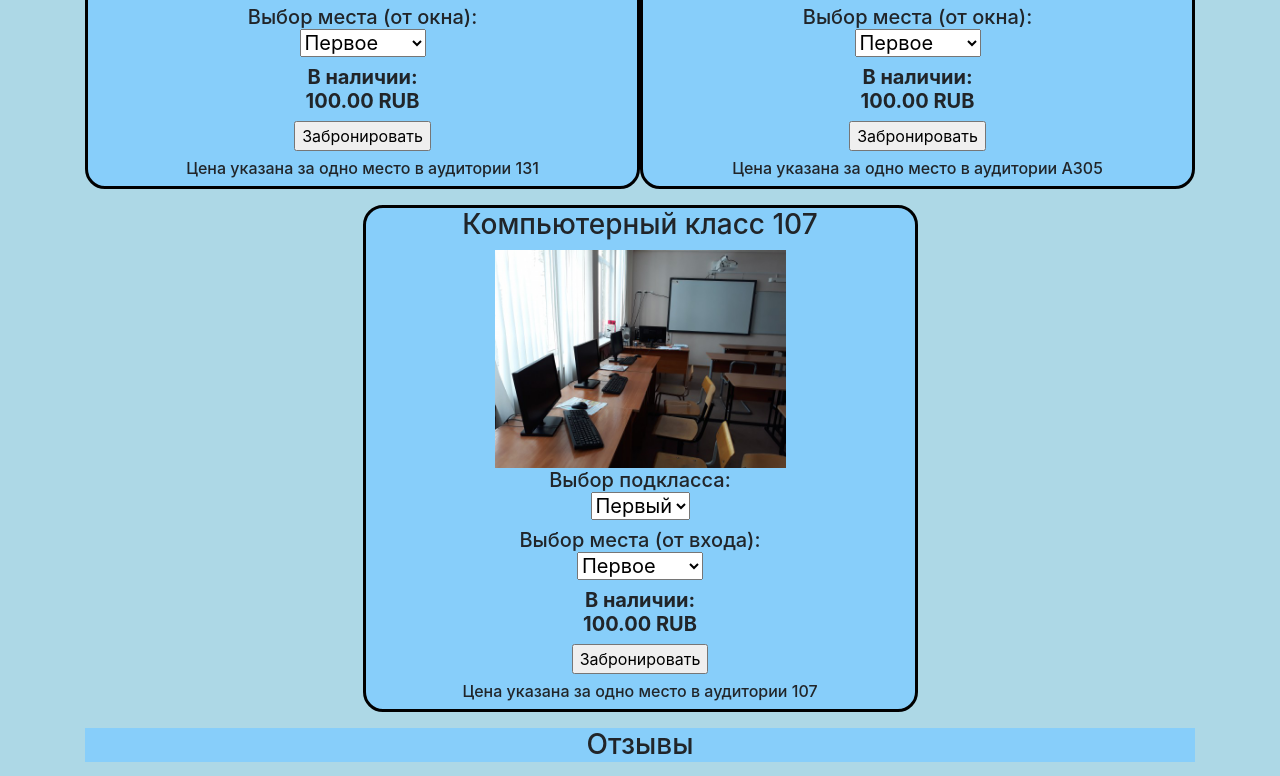
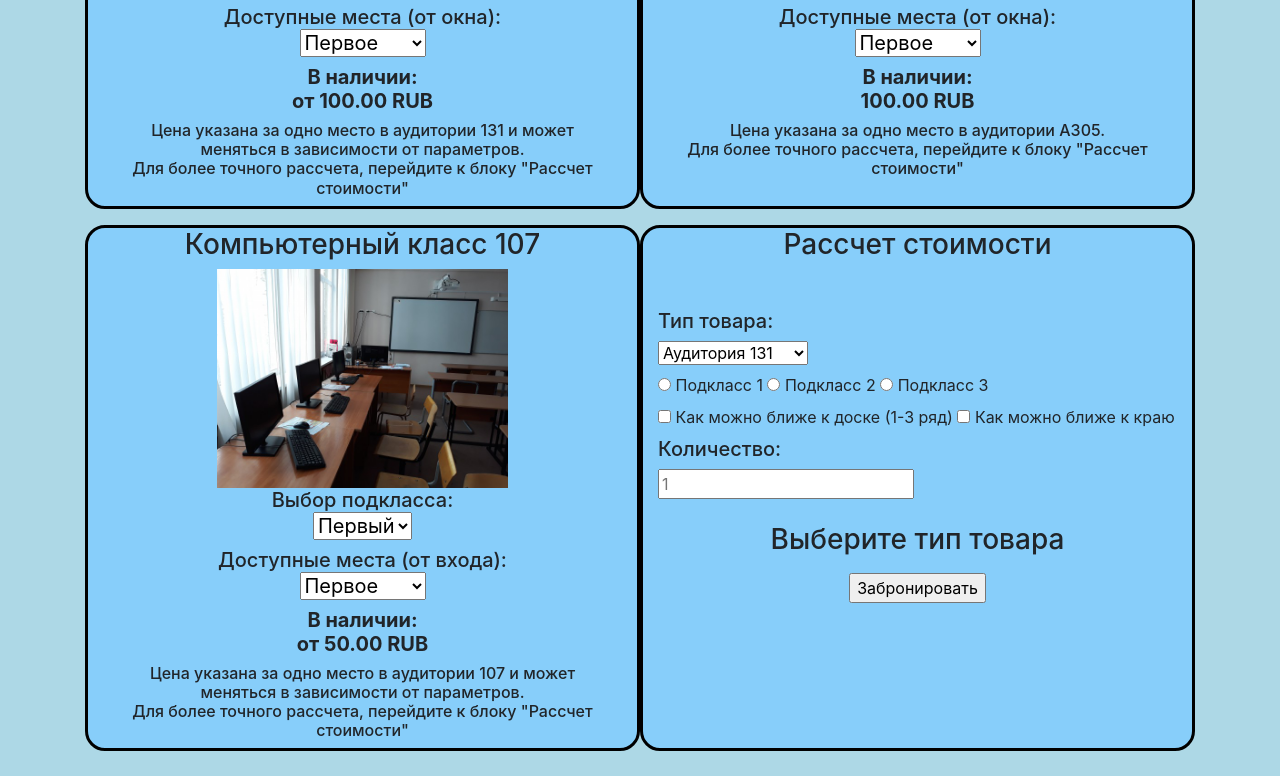
Before and after one commit to mbolshakov2000/mbolshakov2000.github.io, a plain HTML site: page index.html in a window 1280 px wide. Shown: the part 605-1381 px from the top of the page. Drawn offline with nearby package versions, Linux system fonts and the light colour scheme.

Commit message:
Update index.html

```diff
--- a/index.html
+++ b/index.html
@@ -3,12 +3,11 @@
 <head>
 <meta charset="utf-8">
 <meta name="viewport" content="width=device-width, initial-scale=1">
-<meta name="yandex-verification" content="cbeacf11182d1891" />
-<meta name="google-site-verification" content="SWkqRbdUwzYoW0Te8ElX0Rof9YBHVwFpJtYca_8XLeo" />
 <link rel="stylesheet" href="https://stackpath.bootstrapcdn.com/bootstrap/4.3.1/css/bootstrap.min.css">
 <link href="style.css" rel="stylesheet">
 <link rel="shortcut icon" href="http://vkclub.su/_data/stickers/letto/sticker_vk_letto_000.png" type="image/png">
-<title> Занять место в аудитории КубГУ Краснодар</title>
+<script src="my.js"></script>
+<title> Занять место аудитории КубГУ Краснодар</title>
 <meta name="title" content="Место в аудитории КубГУ">
 <meta name="keywords" content="место, аудитория, кубгу, занять, забронировать, купить, краснодар, 131, A305, А305, 107, парта, стол"/>
 <meta name="description" content="Наш сайт предлагает вам заранее забронировать место в любой аудитории Кубанского государственного университета в городе Краснодар." />
@@ -51,7 +50,7 @@
             </select><br>
     </div>
     <div class="h5">
-        Выбор места (от окна):
+        Доступные места (от окна):
         <br>
         <select>
           <option value="Значение1">Первое</option>
@@ -68,12 +67,11 @@
           <meta itemprop="price" content="100.00">
           <meta itemprop="priceCurrency" content="RUB">
           <div class="font-weight-bold h5">В наличии:<br>
-              100.00 RUB
+              от 100.00 RUB
             </div>
           <link itemprop="availability" href="http://schema.org/InStock">
         </div>
-        <input type="submit" value="Забронировать">
-        <div itemprop="description" class="mt-2 h6">Цена указана за одно место в аудитории 131</div>
+        <div itemprop="description" class="mt-2 h6">Цена указана за одно место в аудитории 131 и может меняться в зависимости от параметров.<br>Для более точного рассчета, перейдите к блоку "Рассчет стоимости"</div>
       </div>
       </div>
       </div>
@@ -96,7 +94,7 @@
             </select><br>
     </div>
     <div class="h5">
-        Выбор места (от окна):
+        Доступные места (от окна):
         <br>
         <select>
           <option value="Значение1">Первое</option>
@@ -117,12 +115,11 @@
           </div>
         <link itemprop="availability" href="http://schema.org/InStock">
       </div>
-      <input type="submit" value="Забронировать">
-        <div class="h6 mt-2" itemprop="description">Цена указана за одно место в аудитории A305</div>
+        <div class="h6 mt-2" itemprop="description">Цена указана за одно место в аудитории A305.<br>Для более точного рассчета, перейдите к блоку "Рассчет стоимости"</div>
       </div>
       </div>
       </div>
-      <div itemscope itemtype="http://schema.org/Product" class="container col-md-6 kard">
+      <div itemscope itemtype="http://schema.org/Product" class="container kard col-md-6 mb-3">
         <div itemprop="name" id="Reservation107"><h3 class="text-center">Компьютерный класс 107</h3></div>
         <div class="container-fluid p-0 m-0">
                 <div class="container text-center">
@@ -139,7 +136,7 @@
             </select><br>
     </div>
     <div class="h5">
-        Выбор места (от входа):
+        Доступные места (от входа):
         <br>
         <select>
           <option value="Значение1">Первое</option>
@@ -153,19 +150,48 @@
         </select><br>
 </div>
         <div itemprop="offers" itemscope itemtype="http://schema.org/Offer">
-          <meta itemprop="price" content="100.00">
+          <meta itemprop="price" content="50.00">
           <meta itemprop="priceCurrency" content="RUB">
           <div class="font-weight-bold h5">В наличии:<br>
-            100.00 RUB
+            от 50.00 RUB
           </div>
         <link itemprop="availability" href="http://schema.org/InStock">
       </div>
-      <input type="submit" value="Забронировать">
-        <div class="h6 mt-2" itemprop="description">Цена указана за одно место в аудитории 107</div>
+        <div class="h6 mt-2" itemprop="description">Цена указана за одно место в аудитории 107 и может меняться в зависимости от параметров.<br>Для более точного рассчета, перейдите к блоку "Рассчет стоимости"</div>
       </div>
       </div>
       </div>
+
+      <div class="container kard col-md-6 mb-3">
+          <h3 class="text-center">Рассчет стоимости</h3>
+          <h5 class="mt-5">Тип товара:</h5>
+      <form>
+        <select name="prodType" class="mb-2">
+          <option value="1">Аудитория 131</option>
+          <option value="2">Аудитория A305</option>
+          <option value="3">Класс 107</option>
+        </select>
+        <div id="radios">
+          <label><input type="radio" name="prodOptions" value="option1"> Подкласс 1</label>
+          <label><input type="radio" name="prodOptions" value="option2"> Подкласс 2</label>
+          <label><input type="radio" name="prodOptions" value="option3"> Подкласс 3</label>
+        </div>
+        <div id="checkboxes">
+          <label><input type="checkbox" name="prop1"> Как можно ближе к доске (1-3 ряд)</label>
+          <label><input type="checkbox" name="prop2"> Как можно ближе к краю</label>
+        </div>
+        <div>
+          <h5>Количество:</h5>
+            <label><input oninput="updatePrice()" type="text" id="numofclass" placeholder="1"></label>
+        </div>
+        <div class="container text-center">
+        <h3 class="my-3"><div id="prodPrice">Выберите тип товара</div></h3>
+      </form>
+      <input type="submit" value="Забронировать">
       </div>
+      </div><br>
+      </div><br>
+
       <div id="Recommendations" class="mt-3">
           <h3 class="rec text-center">Отзывы</h3>
           <div class="kard mt-3">
```
